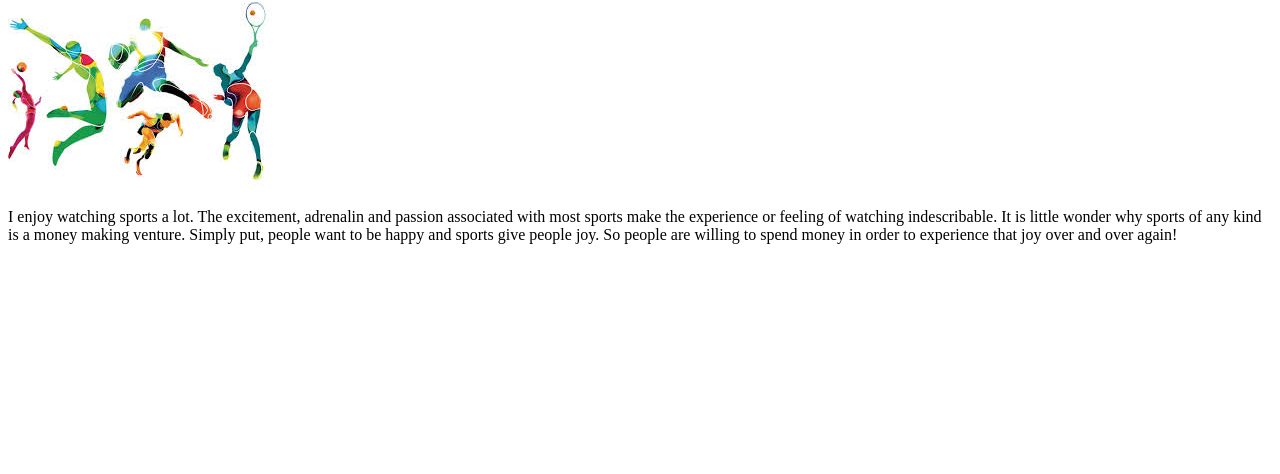
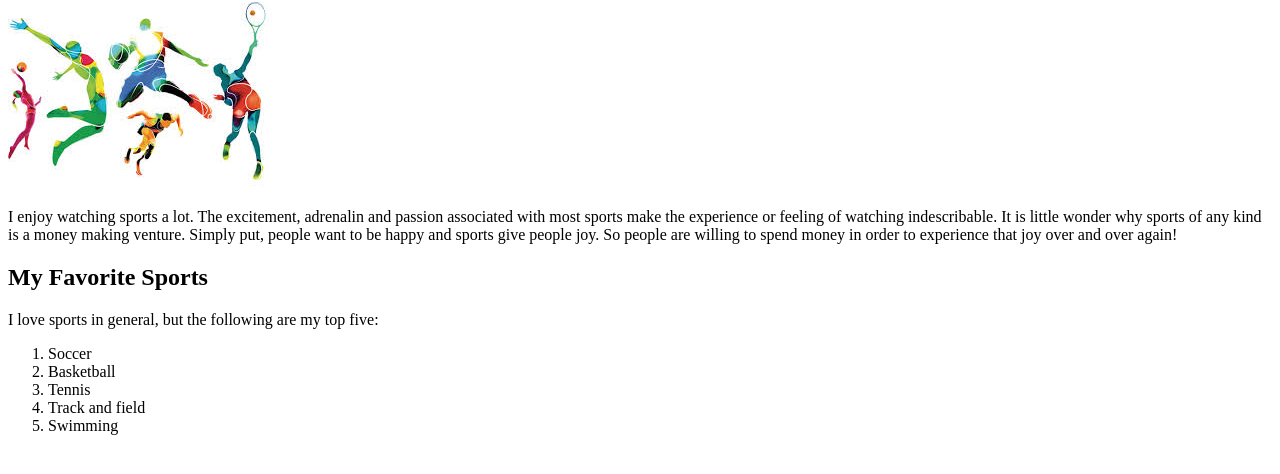
Before and after one commit to techyfaith/Training-materials, a plain HTML site: page index.html in a window 1280 px wide. Shown: the part 78-552 px from the top of the page. Drawn offline with Linux system fonts and the light colour scheme.

Commit message:
Update index.html

```diff
--- a/index.html
+++ b/index.html
@@ -10,11 +10,18 @@
     </head>
 
     <body>
-
-     <h1> <strong>Sports</strong> </h1>
-    <img src= "images/sports-3.jpg" alt= "Image of sporting activities" >
-     <p> I enjoy watching sports a lot. The excitement, adrenalin and passion associated with most sports make the experience or feeling of watching indescribable. It is little wonder why sports of any kind is a money making venture. Simply put, people want to be happy and sports give people joy. So people are willing to spend money in order to experience that joy over and over again! </p>
-
+        <h1> <strong>Sports</strong> </h1>
+        <img src= "images/sports-3.jpg" alt= "Image of sporting activities" >
+        <p> I enjoy watching sports a lot. The excitement, adrenalin and passion associated with most sports make the experience or feeling of watching indescribable. It is little wonder why sports of any kind is a money making venture. Simply put, people want to be happy and sports give people joy. So people are willing to spend money in order to experience that joy over and over again! <br> </p>
+        <h2>My Favorite Sports</h2>
+        <p>I love sports in general, but the following are my top five:<br> </p>
+        <ol>
+            <li>Soccer</li>
+            <li>Basketball</li>
+            <li>Tennis</li>
+            <li>Track and field</li>
+            <li>Swimming</li>
+        </ol>
     </body>
 
 </html>
```
